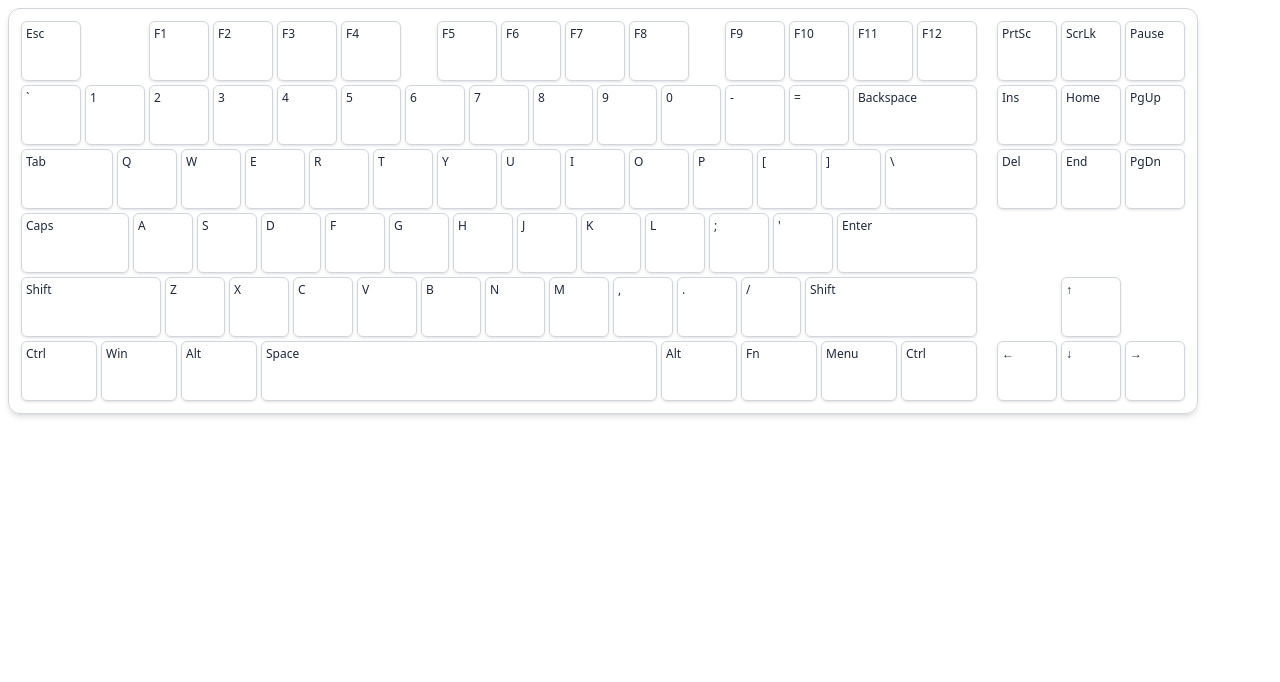
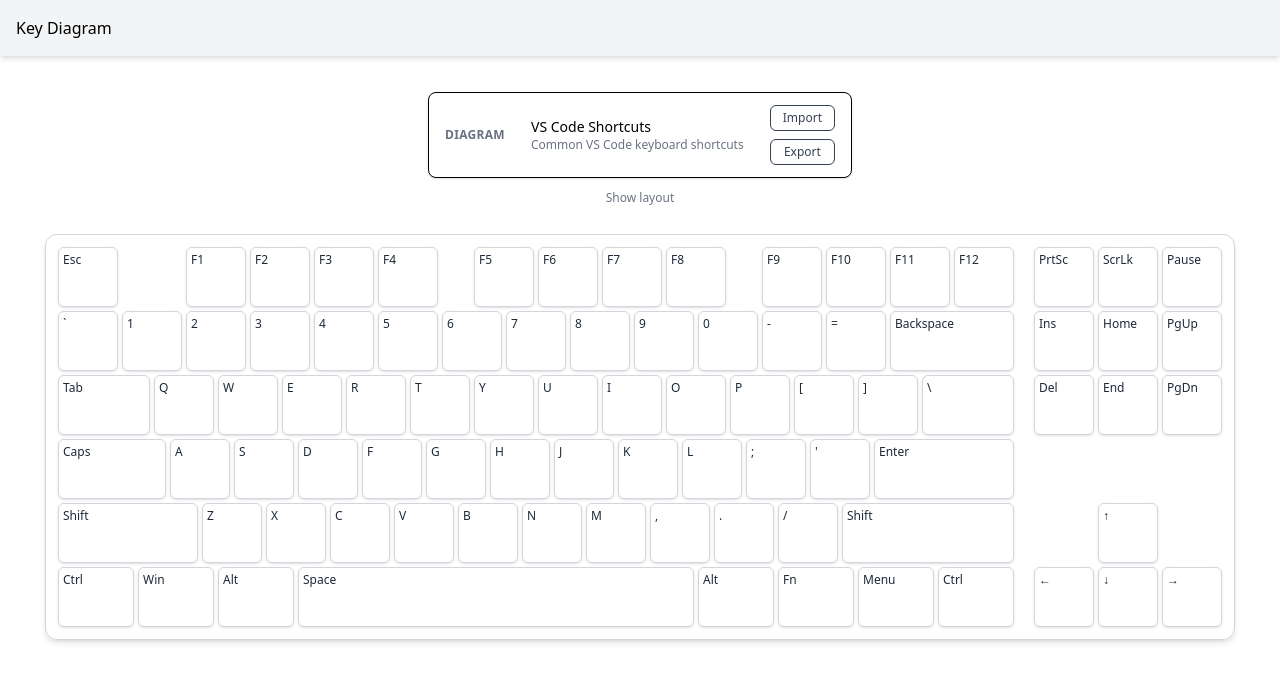
Before and after one commit to chocoisntlate/key-diagram, a Next.js app: page / in a window 1280 px wide. Shown: the top 682 px of the page. Built offline with nearby package versions, Linux system fonts and the light colour scheme.

Commit message:
Info display, looks decent

```diff
--- a/app/layout.tsx
+++ b/app/layout.tsx
@@ -1,10 +1,14 @@
+import Navbar from "@/features/navbar/Navbar";
 import "./globals.css";
 import type { ReactNode } from "react";
 
 export default function RootLayout({ children }: { children: ReactNode }) {
   return (
     <html lang="en">
-      <body>{children}</body>
+      <body>
+        <Navbar />
+        {children}
+        </body>
     </html>
   );
 }
--- a/app/page.tsx
+++ b/app/page.tsx
@@ -1,9 +1,12 @@
 import { VSCODE_SHORTCUTS } from "@/examples/example1";
+import { KeyboardPanel } from "@/features/display/InfoDisplay";
 import { Keyboard } from "@/features/keyboard/Keyboard";
+import { US_QWERTY_FULL_LAYOUT } from "@/features/keyboard/layouts/us-qwerty-full";
 
 export default function Home() {
   return (
-    <main className="overflow-hidden p-2">
+    <main className="overflow-hidden p-2 flex flex-col items-center gap-4 my-4">
+      <KeyboardPanel keyDiagram={VSCODE_SHORTCUTS} keyboardLayout={US_QWERTY_FULL_LAYOUT} />
       <Keyboard diagram={VSCODE_SHORTCUTS}></Keyboard>
     </main>
   );
--- /dev/null
+++ b/features/display/InfoDisplay.tsx
@@ -0,0 +1,123 @@
+"use client";
+
+import React, { useState } from "react";
+import { KeyDiagram } from "../spec/keybindSchema";
+import { KeyboardLayout } from "../spec/keyboardLayoutSchema";
+
+/* ------------------------------------------------------------------ */
+/* Panel with layout visibility toggle                                 */
+/* ------------------------------------------------------------------ */
+
+type KeyboardPanelProps = {
+  keyDiagram: KeyDiagram;
+  keyboardLayout: KeyboardLayout;
+};
+
+export function KeyboardPanel({ keyDiagram, keyboardLayout }: KeyboardPanelProps) {
+  const [showLayout, setShowLayout] = useState(false);
+
+  return (
+    <section className="flex w-full max-w-md flex-col gap-3 rounded-xl p-3">
+      {/* Diagram is always visible */}
+      <InfoRow
+        title="Diagram"
+        name={keyDiagram.name}
+        description={keyDiagram.description}
+        actions={
+          <>
+            <PanelButton>Import</PanelButton>
+            <PanelButton>Export</PanelButton>
+          </>
+        }
+      />
+
+      {/* Toggle control */}
+      <button
+        type="button"
+        onClick={() => setShowLayout((v) => !v)}
+        className="text-xs font-medium text-gray-500 hover:text-gray-700"
+      >
+        {showLayout ? "Hide" : "Show layout"}
+      </button>
+
+      {/* Layout info (rarely used) */}
+      {showLayout && (
+        <InfoRow
+          title="Layout"
+          name={keyboardLayout.name}
+          description={keyboardLayout.description}
+          actions={
+            <>
+              <PanelButton>Import</PanelButton>
+              <PanelButton>Export</PanelButton>
+            </>
+          }
+        />
+      )}
+    </section>
+  );
+}
+
+type PanelButtonProps = {
+  children: React.ReactNode;
+  onClick?: () => void;
+};
+
+function PanelButton({ children, onClick }: PanelButtonProps) {
+  return (
+    <button
+      onClick={onClick}
+      className="
+        rounded-md border
+        px-3 py-1
+        text-xs font-medium
+        text-gray-700
+        hover:bg-gray-100
+      "
+    >
+      {children}
+    </button>
+  );
+}
+
+type InfoRowProps = {
+  title: string;
+  name: string;
+  description?: string;
+  actions?: React.ReactNode;
+};
+
+function InfoRow({ title, name, description, actions }: InfoRowProps) {
+  return (
+    <div
+      className="
+        flex items-center justify-between gap-4
+        rounded-lg border
+        bg-white
+        px-4 py-3
+        shadow-sm
+      "
+    >
+      <h1 className="text-xs font-semibold uppercase tracking-wide text-gray-500">
+        {title}
+      </h1>
+      <div className="flex min-w-0 flex-col">
+        <span className="text-sm font-medium truncate">
+          {name}
+        </span>
+
+        {description && (
+          <span className="text-xs text-gray-500 truncate">
+            {description}
+          </span>
+        )}
+      </div>
+
+      {actions && (
+        <div className="flex shrink-0 flex-col gap-2">
+          {actions}
+        </div>
+      )}
+    </div>
+  );
+}
--- a/features/keyboard/Key.tsx
+++ b/features/keyboard/Key.tsx
@@ -21,7 +21,6 @@
         "rounded-md border",
         "text-xs font-medium",
         "shadow-sm",
-        "focus:outline-none focus:ring-2 focus:ring-blue-500 focus:ring-offset-1",
         "transition-all select-none flex-none",
         isPressed
           ? "bg-blue-500 border-blue-600 text-white shadow-inner"
@@ -34,7 +33,7 @@
     >
       <span className="absolute top-1 left-1">{label}</span>
       {description &&
-        <span className="description">{description}</span>
+        <span className="description text-[0.6rem]">{description}</span>
       }
     </button>
   );
--- a/features/keyboard/Keyboard.tsx
+++ b/features/keyboard/Keyboard.tsx
@@ -1,102 +1,129 @@
 "use client";
+
+import { useCallback, useMemo, useState } from "react";
 import { KeyDiagram } from "../spec/keybindSchema";
 import { KeyboardLayout } from "../spec/keyboardLayoutSchema";
 import { Key } from "./Key";
 import { US_QWERTY_FULL_LAYOUT } from "./layouts/us-qwerty-full";
-import { useMemo, useState } from "react";
 
 // Configuration
 const UNIT = 60;
 const GAP = 4;
 
-// Function to adjust key widths to account for gaps
-function addGapCompensation(rows: KeyboardLayout["rows"], gap: number) {
+// --- helpers ------------------------------------------------------
+
+function addGapCompensation(
+  rows: KeyboardLayout["rows"],
+  gap: number,
+) {
   return rows.map((row) =>
     row.map((key) => ({
       ...key,
       adjustedWidth:
-        (key.widthScale || 1) * UNIT + ((key.widthScale || 1) - 1) * gap,
+        (key.widthScale ?? 1) * UNIT +
+        ((key.widthScale ?? 1) - 1) * gap,
     })),
   );
 }
 
+function findCompletedShortcut(
+  diagram: KeyDiagram,
+  pressedKeys: Set<string>,
+) {
+  return diagram.shortcuts.find((shortcut) => {
+    const shortcutKeys = new Set(shortcut.keys);
+    return (
+      shortcutKeys.size === pressedKeys.size &&
+      [...shortcutKeys].every((k) => pressedKeys.has(k))
+    );
+  });
+}
+
+function findContinuations(
+  diagram: KeyDiagram,
+  pressedKeys: Set<string>,
+  nextKey: string,
+) {
+  const pressedArray = [...pressedKeys];
+
+  return diagram.shortcuts.filter((shortcut) => {
+    const { keys } = shortcut;
+
+    const matchesPrefix = pressedArray.every(
+      (pk, i) => keys[i] === pk,
+    );
+
+    const isNextKey = keys[pressedArray.length] === nextKey;
+
+    return matchesPrefix && isNextKey;
+  });
+}
+
+// --- component ----------------------------------------------------
+
 export function Keyboard({ diagram }: { diagram: KeyDiagram | null }) {
-  const [pressedKeys, setPressedKeys] = useState<Set<string>>(new Set());
-  const layout = addGapCompensation(US_QWERTY_FULL_LAYOUT.rows, GAP);
+  const [pressedKeys, setPressedKeys] = useState<Set<string>>(
+    () => new Set(),
+  );
 
-  const toggleKey = (keyId: string | null) => {
-    if (keyId === null) return;
+  const layout = useMemo(
+    () => addGapCompensation(US_QWERTY_FULL_LAYOUT.rows, GAP),
+    [],
+  );
+
+  const toggleKey = useCallback((keyId: string | null) => {
+    if (!keyId) return;
 
     setPressedKeys((prev) => {
-      const newSet = new Set(prev);
-      if (newSet.has(keyId)) {
-        newSet.delete(keyId);
-      } else {
-        newSet.add(keyId);
+      const next = new Set(prev);
+      next.has(keyId) ? next.delete(keyId) : next.add(keyId);
+      return next;
+    });
+  }, []);
+
+  const getKeyDescription = useCallback(
+    (keyId: string): string | undefined => {
+      if (!diagram || pressedKeys.size === 0) return;
+
+      if (pressedKeys.has(keyId)) {
+        const completed = findCompletedShortcut(
+          diagram,
+          pressedKeys,
+        );
+        return completed?.displayKey;
       }
-      return newSet;
-    });
-  }
 
-const getKeyDescription = (keyId: string): string | undefined => {
-  if (!diagram || pressedKeys.size === 0) return undefined;
-
-  // If this key is already pressed, check if we have a complete match
-  if (pressedKeys.has(keyId)) {
-    const completedShortcut = diagram.shortcuts.find(shortcut => {
-      const shortcutKeys = new Set(shortcut.keys);
-      return shortcutKeys.size === pressedKeys.size &&
-             [...shortcutKeys].every(key => pressedKeys.has(key));
-    });
-
-    if (completedShortcut) {
-      return completedShortcut.displayKey;
-    }
-  }
-
-  // If this key is NOT pressed, check if it would continue a partial match
-  if (!pressedKeys.has(keyId)) {
-    const matchingShortcuts = diagram.shortcuts.filter(shortcut => {
-      const shortcutKeys = shortcut.keys;
-
-      // Check if pressed keys match the START of the shortcut (in order)
-      const pressedArray = [...pressedKeys];
-      const matchesPrefix = pressedArray.every((pk, index) =>
-        shortcutKeys[index] === pk
+      const continuations = findContinuations(
+        diagram,
+        pressedKeys,
+        keyId,
       );
 
-      // This keyId must be the NEXT key in sequence
-      const isNextKey = shortcutKeys[pressedArray.length] === keyId;
+      if (continuations.length > 0) {
+        return continuations
+          .map((s) => s.displayKey)
+          .join(" / ");
+      }
 
-      return matchesPrefix && isNextKey;
-    });
-
-    if (matchingShortcuts.length > 0) {
-      return matchingShortcuts.map(s => s.displayKey).join(" / ");
-    }
-  }
-
-  return undefined;
-};
+      return;
+    },
+    [diagram, pressedKeys],
+  );
 
   return (
-    <div
-      className={[
-        "inline-flex flex-col gap-1",
-        "rounded-xl",
-        "p-3",
-        "shadow-md",
-        "border border-gray-300",
-      ].join(" ")}
-    >
-      {layout.map((row, index) => (
-        <div key={index} className="flex" style={{ gap: GAP + "px" }}>
-          {row.map((key) =>
+    <div className="flex flex-col gap-1 rounded-xl p-3 shadow-md border border-gray-300 w-fit">
+      {layout.map((row, rowIndex) => (
+        <div
+          key={rowIndex}
+          className="flex"
+          style={{ gap: GAP }}
+        >
+          {row.map((key, keyIndex) =>
             key.id === null ? (
               <div
+                key={`gap-${rowIndex}-${keyIndex}`}
                 className="key-gap flex-none"
-                key={Math.random()}
-                style={{ width: key.adjustedWidth + "px" }}
+                style={{ width: key.adjustedWidth }}
               />
             ) : (
               <Key
@@ -105,7 +132,6 @@
                 width={key.adjustedWidth}
                 unit={UNIT}
                 description={getKeyDescription(key.id)}
-
                 onClick={() => toggleKey(key.id)}
                 isPressed={pressedKeys.has(key.id)}
               />
--- /dev/null
+++ b/features/navbar/Navbar.tsx
@@ -0,0 +1,9 @@
+import Link from 'next/link'
+
+export default function Navbar() {
+  return (
+    <div className='p-4 bg-gray-100 shadow-md'>
+        <Link href="/">Key Diagram</Link>
+    </div>
+  )
+}
--- a/features/spec/keybindSchema.ts
+++ b/features/spec/keybindSchema.ts
@@ -12,6 +12,8 @@
 export const KeyDiagramSchema = z.object({
   name: z.string().min(1).max(100),
   description: z.string().max(500).optional(),
+  createdBy: z.string().max(100).optional(),
+
   shortcuts: z.array(ShortcutSchema).min(1),
 });
 
```
Also changed, not shown: features/display/MetadataCard.tsx (added, +42 -0 lines).
